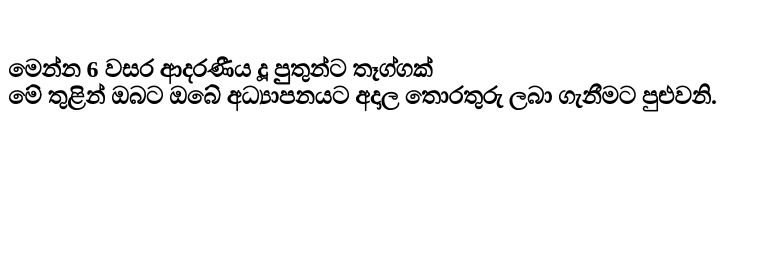
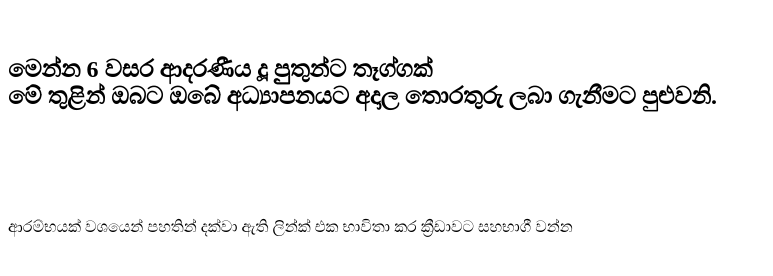
Before and after one commit to HayeApi/HayeApi, a plain HTML site: page index.html in a window 1280 px wide. Shown: the part 48-324 px from the top of the page, without its empty margins (0-773 px from the left). Drawn offline with Linux system fonts and the light colour scheme.

Commit message:
Update index.html

```diff
--- a/index.html
+++ b/index.html
@@ -9,7 +9,13 @@
       <h2>
      මෙන්න 6 වසර ආදරණීය දූ පුුතුන්ට තෑග්ගක් <br>
      මේ තුළින් ඔබට ඔබේ අධ්‍යාපනයට අදාල තොරතුරු ලබා ගැනීමට පුළුවනි.
-        <h2>
+    </h2>
+    <br> <br> <br> <br>
+
     </p>
+  <p>
+  ආරම්භයක් වශයෙන් පහතින් දක්වා ඇති ලින්ක් එක භාවිතා කර
+ක්‍රීඩාවට සහභාගී වන්න
+   </p>
   </body>
 </html>
```
